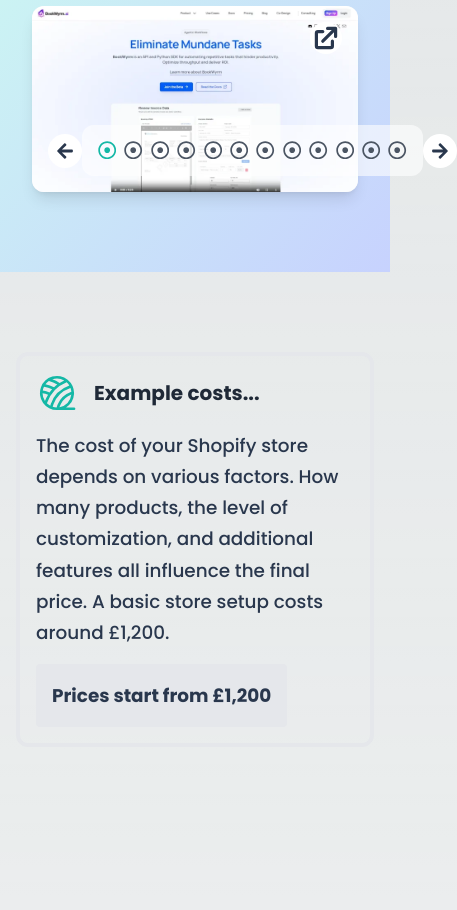
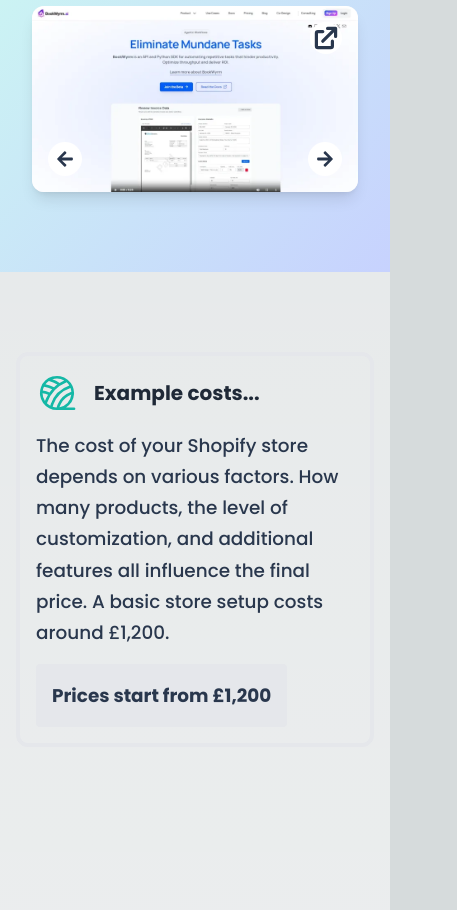
Before and after one commit to OJ423/ojsweb, a Next.js app: page /shopify-sites in a window 390 px wide. Shown: the part 2900-3810 px from the top of the page, 457 px wide, since content can reach past the window. Built offline with nearby package versions, Linux system fonts and the light colour scheme.

Commit message:
Fixing carousel overlap on small screen

```diff
--- a/src/components/Portfolio.jsx
+++ b/src/components/Portfolio.jsx
@@ -81,7 +81,7 @@ export default function Portfolio( {images} ) {
               className="cursor-pointer hover:opacity-50 transition-all duration-500"
             />
           </div>
-          <div className="flex gap-2 items-center justify-center p-4 bg-white/60 rounded-xl">
+          <div className="gap-2 items-center justify-center p-4 bg-white/60 rounded-xl hidden md:flex">
             {images.map((_, index) => (
               <FaRegDotCircle
                 key={index}
```
